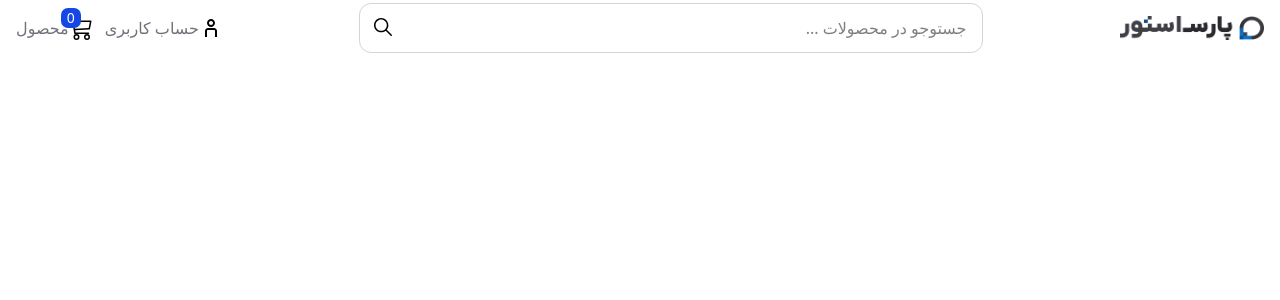
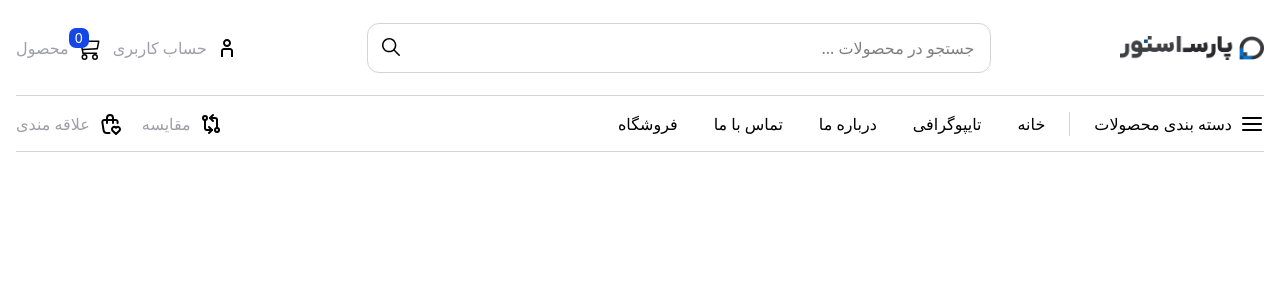
Before and after one commit to AmirhosseinTalanchi/ParsStore, a React (Vite) app: page / in a window 1280 px wide. Shown: the top 300 px of the page. Built offline with nearby package versions, Linux system fonts and the light colour scheme.

Commit message:
create DeskTopMenu

```diff
--- a/src/App.jsx
+++ b/src/App.jsx
@@ -7,7 +7,7 @@ function App() {
 
   return (
 
-    <div  dir='rtl' className='flex justify-center '>
+    <div  dir='rtl' className='flex justify-center box-border '>
       <Home/>
     </div>
   )
--- a/src/Pages/Home.jsx
+++ b/src/Pages/Home.jsx
@@ -1,6 +1,7 @@
 import React, { useState } from 'react'
 import TopBar from '../components/TopBar'
 import MobieMenu from '../components/MobieMenu'
+import DeskTopMenu from '../components/DeskTopMenu'
 
 export default function Home() {
 
@@ -13,11 +14,10 @@ export default function Home() {
    }
 
    return (
-      <>
-
+      <div className='w-full container px-4'>
          <TopBar setIsOpen={setIsOpen} />
-         <MobieMenu isOpen={isOpen} />
-         <div className={`absolute top-0 right-0 left-0 bottom-0 ${isOpen && "bg-black/65"}`} onClick={CloseHandler}></div>
-      </>
+         <MobieMenu isOpen={isOpen} onClose={CloseHandler} />
+         <DeskTopMenu/>
+      </div>
    )
 }
--- /dev/null
+++ b/src/components/DeskTopMenu.jsx
@@ -0,0 +1,51 @@
+import React from 'react'
+import { FiMenu } from "react-icons/fi";
+
+export default function DeskTopMenu() {
+   return (
+      <div className='hidden lg:flex justify-between h-14 items-center border-b border-zinc-300' >
+         {/* right */}
+         <div className='flex'>
+            {/* menu */}
+            <div className='flex items-center gap-x-2 pl-6 ml-6 border-l border-zinc-300'>
+               <FiMenu className='w-6 h-6' />
+               <span>دسته بندی محصولات</span>
+            </div>
+            {/* list */}
+            <ul className='flex justify-center items-center gap-9'>
+               <li>خانه</li>
+               <li>تایپوگرافی</li>
+               <li>درباره ما </li>
+               <li>تماس با ما </li>
+               <li>فروشگاه</li>
+            </ul>
+         </div>
+         {/* left */}
+         <div className='flex items-center gap-5'>
+            {/* مقایسه */}
+            <div className='flex gap-2'>
+               <svg xmlns="http://www.w3.org/2000/svg" width="24" height="24" viewBox="0 0 24 24" fill="none" stroke="currentColor" stroke-width="2" stroke-linecap="round" stroke-linejoin="round" class="icon icon-tabler icons-tabler-outline icon-tabler-git-compare">
+                  <path stroke="none" d="M0 0h24v24H0z" fill="none"></path>
+                  <path d="M6 6m-2 0a2 2 0 1 0 4 0a2 2 0 1 0 -4 0"></path>
+                  <path d="M18 18m-2 0a2 2 0 1 0 4 0a2 2 0 1 0 -4 0"></path>
+                  <path d="M11 6h5a2 2 0 0 1 2 2v8"></path>
+                  <path d="M14 9l-3 -3l3 -3"></path>
+                  <path d="M13 18h-5a2 2 0 0 1 -2 -2v-8"></path>
+                  <path d="M10 15l3 3l-3 3"></path>
+               </svg>
+               <span className=' text-zinc-400'>مقایسه</span>
+            </div>
+            {/* علاقه مندی */}
+            <div className='flex gap-2'>
+               <svg xmlns="http://www.w3.org/2000/svg" width="24" height="24" viewBox="0 0 24 24" fill="none" stroke="currentColor" stroke-width="2" stroke-linecap="round" stroke-linejoin="round" class="icon icon-tabler icons-tabler-outline icon-tabler-shopping-bag-heart">
+                  <path stroke="none" d="M0 0h24v24H0z" fill="none"></path>
+                  <path d="M11.5 21h-2.926a3 3 0 0 1 -2.965 -2.544l-1.255 -8.152a2 2 0 0 1 1.977 -2.304h11.339a2 2 0 0 1 1.977 2.304c-.057 .368 -.1 .644 -.127 .828"></path>
+                  <path d="M9 11v-5a3 3 0 0 1 6 0v5"></path>
+                  <path d="M18 22l3.35 -3.284a2.143 2.143 0 0 0 .005 -3.071a2.242 2.242 0 0 0 -3.129 -.006l-.224 .22l-.223 -.22a2.242 2.242 0 0 0 -3.128 -.006a2.143 2.143 0 0 0 -.006 3.071l3.355 3.296z"></path>
+               </svg>
+               <span className=' text-zinc-400'>علاقه مندی</span>
+            </div>
+         </div>
+      </div>
+   )
+}
--- a/src/components/MobieMenu.jsx
+++ b/src/components/MobieMenu.jsx
@@ -1,9 +1,11 @@
 import React from 'react'
 
-export default function MobieMenu({isOpen}) {
+export default function MobieMenu({isOpen,onClose}) {
 
 
    return (
+      <>
+      {/* mobile menu */}
       <div className={`w-80 h-full z-50 py-4 absolute top-0 bg-white flex flex-col transition-all duration-300 lg:hidden ${isOpen ? "Open": "Close"}`} >
          <div className='w-full border-b border-zinc-300 pb-4'>
             <input type="text" placeholder='جستجو در سایت ...' className='w-72 h-11 mx-4 border border-zinc-300 rounded-xl p-3 ' />
@@ -20,5 +22,10 @@ export default function MobieMenu({isOpen}) {
             <li>فروشگاه</li>
          </ul>
       </div>
+
+      {/* blur bg */}
+      <div className={`lg:hidden absolute top-0 right-0 left-0 bottom-0 ${isOpen && "bg-black/65"}`}onClick={onClose} ></div>
+
+      </>
    )
 }
--- a/src/components/TopBar.jsx
+++ b/src/components/TopBar.jsx
@@ -9,31 +9,31 @@ import { FiMenu } from "react-icons/fi";
 export default function TopBar({setIsOpen}) {
   return (
     <>
-      <div className='container flex justify-between items-center px-4 h-14 w-full relative '>
+      <div className='container flex justify-between items-center  h-24 w-full relative border-b border-zinc-300'>
 
         {/* logo page */}
         <img src='public/Photo/logo.png' className='w-36 h-6'></img>
 
         {/* search box */}
         <div className='hidden lg:flex w-1/2 relative'>
-          <input type="text" placeholder='جستوجو در محصولات ...' className='w-full py-3 px-4 border border-zinc-300 rounded-xl outline-0' />
+          <input type="text" placeholder='جستجو در محصولات ...' className='w-full py-3 px-4 border border-zinc-300 rounded-xl outline-0' />
           <IoIosSearch className='w-6 h-6 absolute top-3  left-3' />
         </div>
 
         {/* cart and account and menuInMoblie */}
         <div className='flex gap-3 items-center'>
           {/* accont */}
-          <div className='flex'>
+          <div className='flex gap-2'>
             <CgUser className='w-6 h-6' />
-            <span className='hidden lg:block text-zinc-500'>حساب کاربری</span>
+            <span className='hidden lg:block text-zinc-400'>حساب کاربری</span>
           </div>
           {/* cart */}
-          <div className='flex'>
+          <div className='flex gap-2'>
             <div className='relative'>
               <BsCart3 className='w-6 h-6' />
               <div className='w-5 h-5 rounded-[7px] bg-blue-700 text-white justify-center items-center flex absolute bottom-3 right-3 text-sm'>0</div>
             </div>
-            <span className='hidden lg:block text-zinc-500'>محصول</span>
+            <span className='hidden lg:block text-zinc-400'>محصول</span>
           </div>
           {/* menuInMoblie */}
           <FiMenu className='w-9 h-9 z-10 lg:hidden' onClick={() => setIsOpen(prev => ! prev)} />
--- a/src/index.css
+++ b/src/index.css
@@ -7,3 +7,29 @@
 .Open{
    right: 0;
 }
+
+@media (min-width: 576px){
+   .container{
+      width: 100%;
+  }
+}
+@media (min-width: 768px){
+   .container{
+      max-width: 100%;
+  }
+}
+@media (min-width: 992px){
+   .container{
+      max-width: 100%;
+  }
+}
+@media (min-width: 1200px){
+   .container{
+      max-width: 100%;
+  }
+}
+@media (min-width: 1400px){
+   .container{
+      max-width: 1400px;
+  }
+}
```
